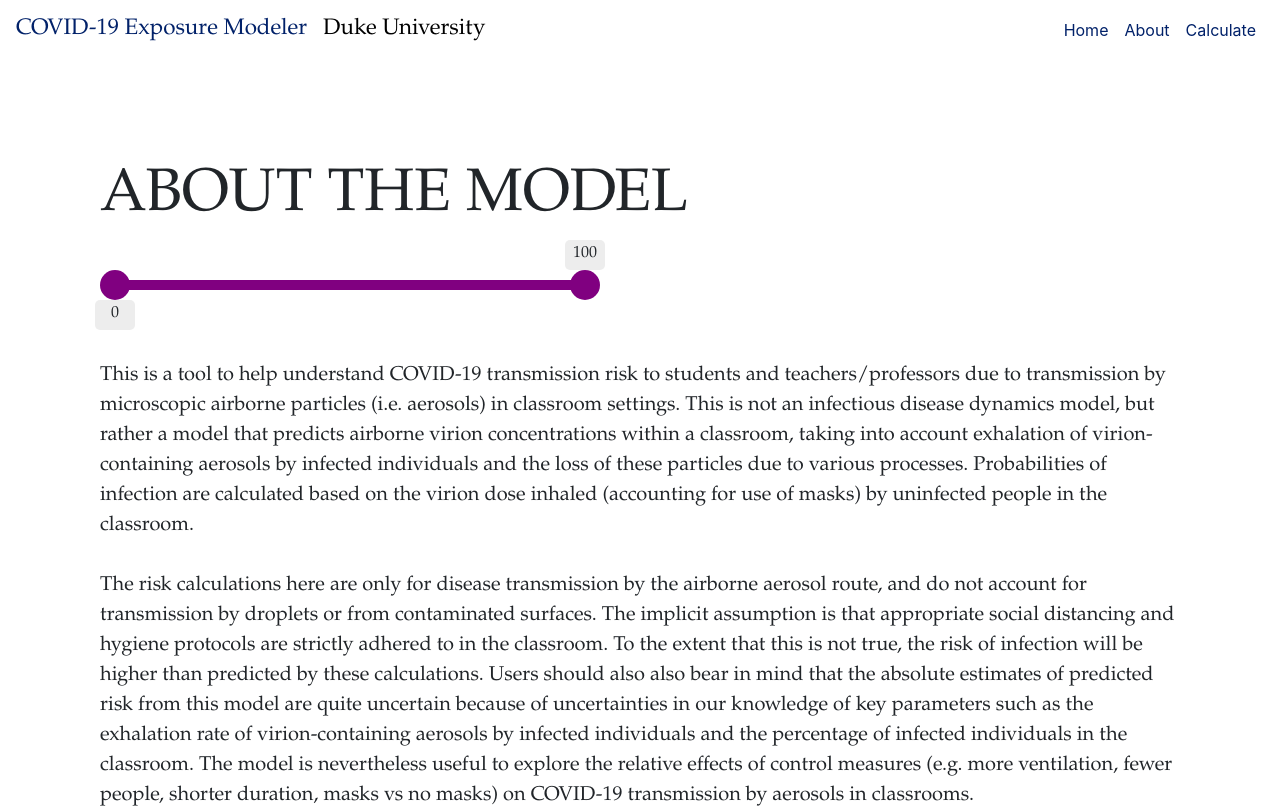
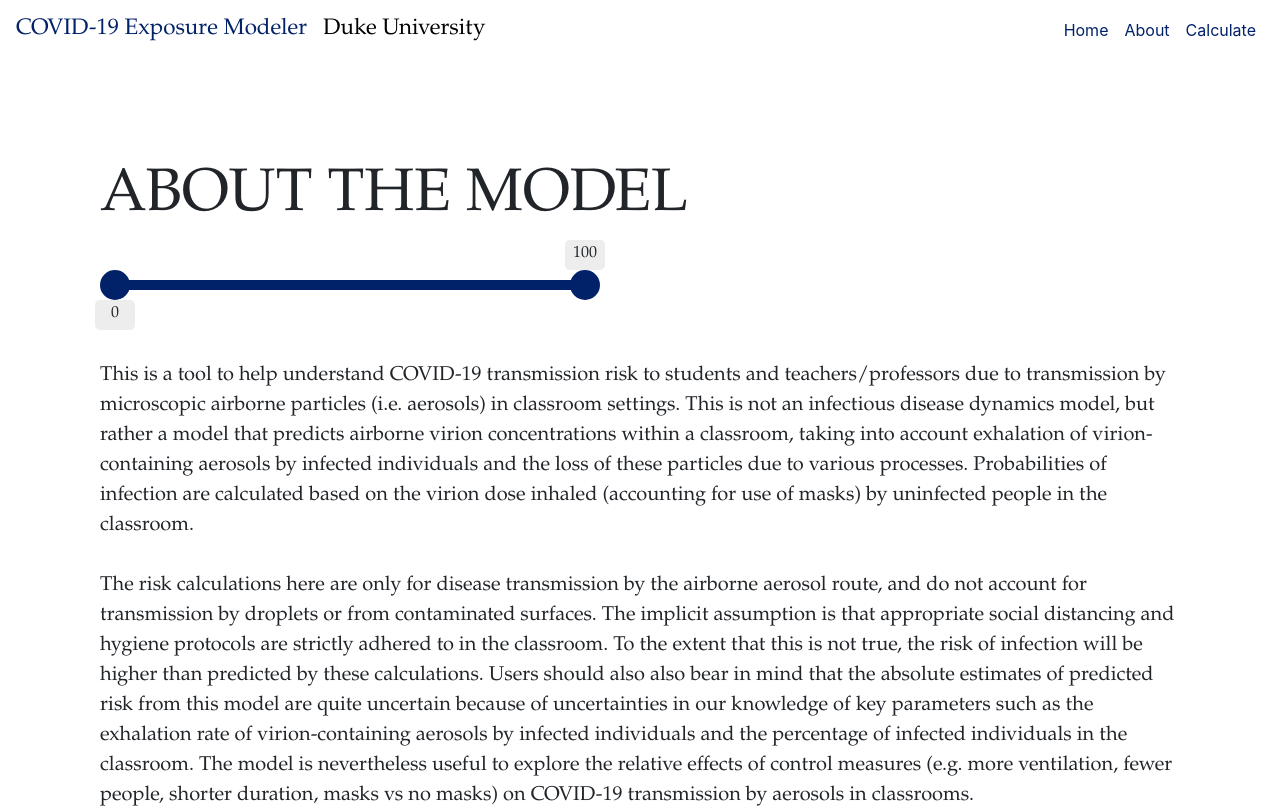
Before and after one commit to ayushgarg-ag/COVID-Risk-Web-App, a React (Create React App) app: page /about in a window 1280 px wide. Shown: the top 808 px of the page. Built offline with nearby package versions, Linux system fonts and the light colour scheme.

Commit message:
added instructions

```diff
--- a/src/components/About.css
+++ b/src/components/About.css
@@ -1,3 +1,7 @@
+.yeet{
+    margin: 100px 100px 100px 100px;
+}
+
 .title{
     font-size: 60px;
 }
--- a/src/components/About.js
+++ b/src/components/About.js
@@ -7,7 +7,7 @@ function About(){
         <nav className="left-layout">
             <div>
                 <h1 className="title">ABOUT THE MODEL</h1>
-                <CustomSlider min='0' max='100' step_count='0.5'/>
+                <CustomSlider className='yeet' min='0' max='100' step_count='0.5'/>
                 <p className="about-desc">
                     This is a tool to help understand COVID-19 transmission risk to students and teachers/professors
                     due to transmission by microscopic airborne particles (i.e. aerosols) in classroom settings.
--- a/src/components/CustomSlider.css
+++ b/src/components/CustomSlider.css
@@ -21,7 +21,7 @@
     top: 0;
     bottom: 0;
     border-radius: 5px;
-    background-color: black;
+    background-color: #E1EAFF;
 }
 .bar > .range{
     position: absolute;
@@ -31,19 +31,16 @@
     top: 0;
     bottom: 0;
     border-radius: 5px;
-    background-color: purple;
+    background-color: #012169;
 }
 .bar > .thumb{
     position: absolute;
     z-index: 3;
     width: 30px;
     height: 30px;
-    background-color: purple;
+    background-color: #012169;
     border-radius: 50%;
     opacity: 1;
-
-    box-shadow: 0 0 0 0 purple;
-    transition: box-shadow 0.2s ease-in-out;
 }
 .bar > .thumb.left{
     transform: translate(-15px, -10px);
--- a/src/components/CustomSlider.js
+++ b/src/components/CustomSlider.js
@@ -1,12 +1,29 @@
 import React from 'react';
 import './CustomSlider.css';
+
+/*
+    To use slider as a custom HTML tag in any other component:
+
+    ex:     import CustomSlider from './CustomSlider';
+            <CustomSlider min='0' max='100' step_count='0.5'/>
+
+    min = minimum allowable value
+    max = maximum allowable value
+    step_count = step size of the sliders (interval between each increment)
+
+    To change styling:
+    -you can change any colors to whatever
+    -you can change 'width' and 'max-width' in lines 3-4 to change the width of the slider to whatever (make sure width is a percentage)
+    -plz try not to change anything else unless u understand what its doing cause a lot of scaling is hard-coded
+     and it was frickin annoying to set the correct values thnx... :)
+*/
 
 class CustomSlider extends React.Component{
     constructor(props){
         super(props);
 
         this.state = {
-            lvalue: parseInt(this.props.min), //this value holds the MIN input value
+            lvalue: parseInt(this.props.min), //this value holds the MIN input value (to be used for back-end)
             rvalue: parseInt(this.props.max), //this value holds the MAX input value
             _step: parseFloat(this.props.step_count)
         }
```
